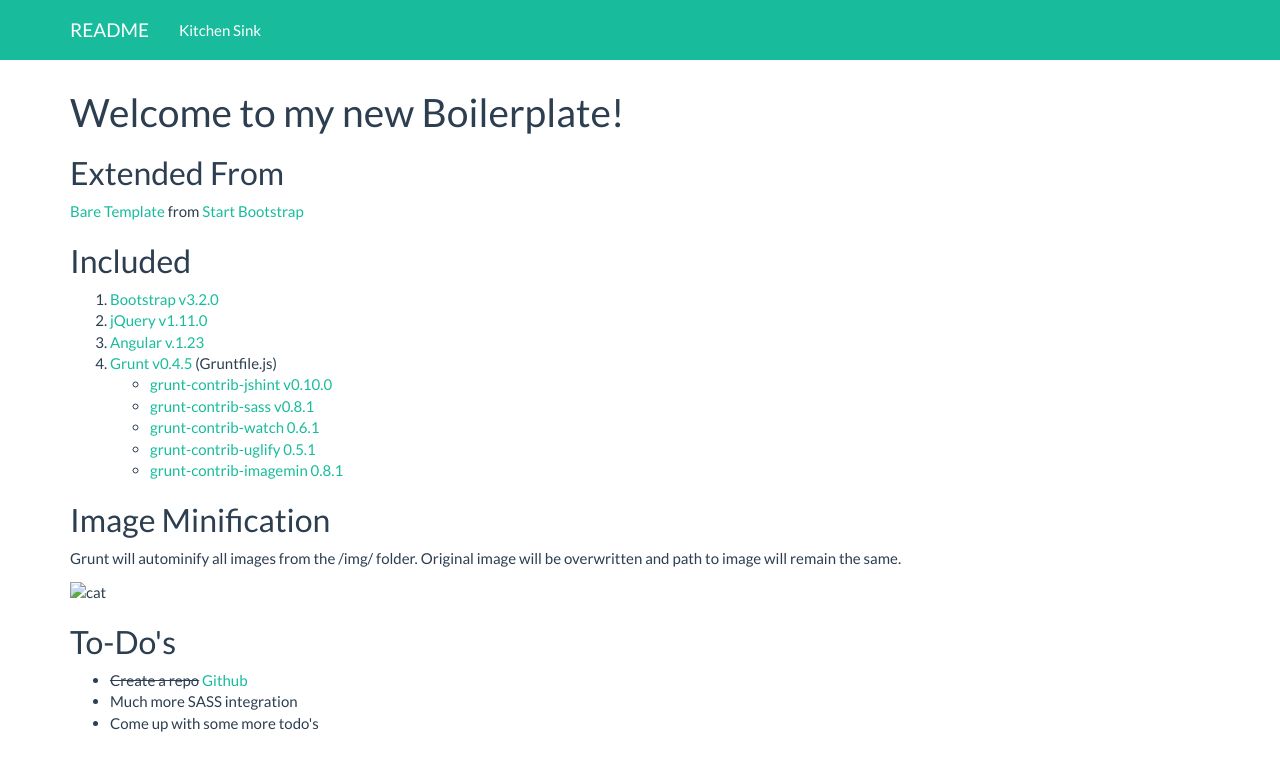
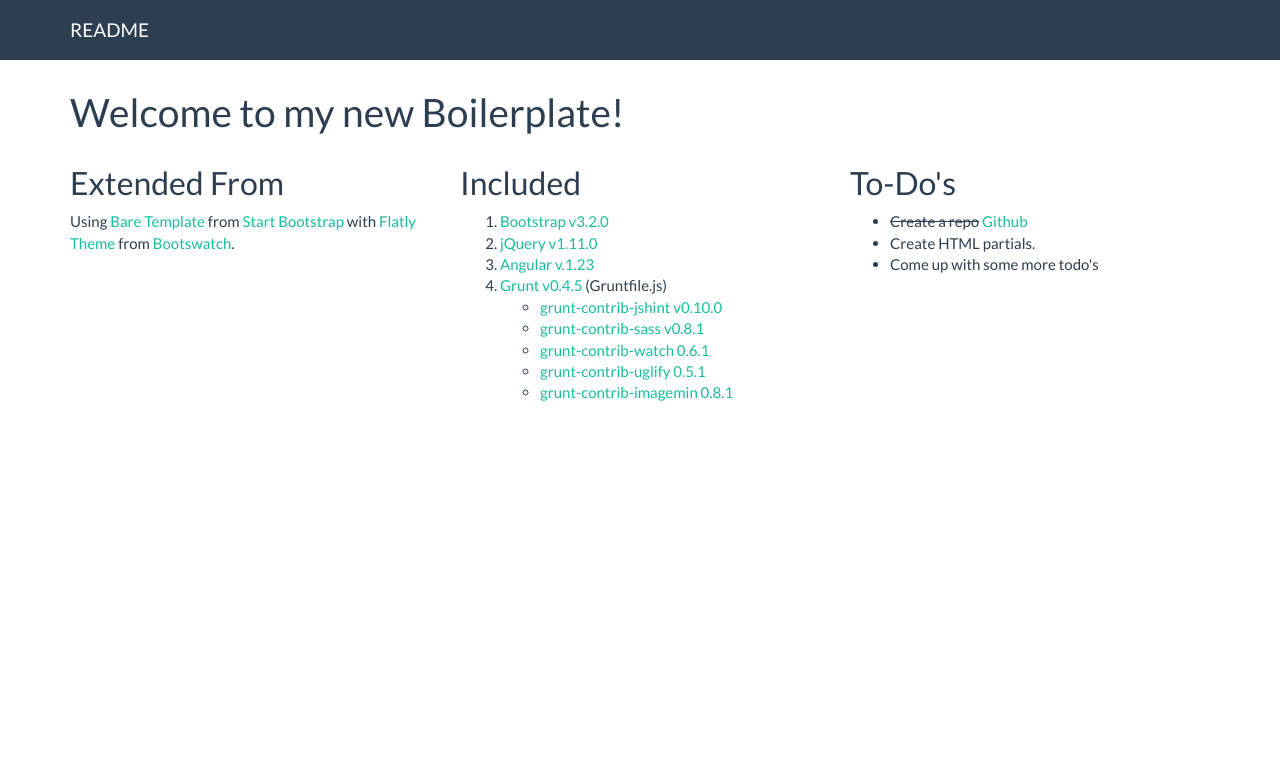
Before and after one commit to 88mpg/boilerplate, a website: page index.html in a window 1280 px wide. Drawn offline with Linux system fonts and the light colour scheme.

Commit message:
3col index

```diff
--- a/index.html
+++ b/index.html
@@ -42,7 +42,7 @@
 <body>
 
     <!-- Navigation -->
-    <nav class="navbar navbar-inverse navbar-fixed-top" role="navigation">
+    <nav class="navbar navbar-default navbar-fixed-top" role="navigation">
         <div class="container">
             <!-- Brand and toggle get grouped for better mobile display -->
             <div class="navbar-header">
@@ -58,7 +58,7 @@
             <div class="collapse navbar-collapse" id="bs-example-navbar-collapse-1">
                 <ul class="nav navbar-nav">
                     <li>
-                        <a href="kitchen-sink.html">Kitchen Sink</a>
+                        <!-- <a href="kitchen-sink.html">Kitchen Sink</a> -->
                     </li>
                 </ul>
             </div>
@@ -75,9 +75,15 @@
 
             	<h1>Welcome to my new Boilerplate!</h1>
 
+            </div>
+            <div class="col-lg-4">
+
                 <h2>Extended From</h2>
 
-                <a href="//github.com/IronSummitMedia/startbootstrap/tree/gh-pages/templates/bare" target="_blank">Bare Template</a> from <a href="//startbootstrap.com" target="_blank">Start Bootstrap</a>
+                Using <a href="//github.com/IronSummitMedia/startbootstrap/tree/gh-pages/templates/bare" target="_blank">Bare Template</a> from <a href="//startbootstrap.com" target="_blank">Start Bootstrap</a> with <a href="https://github.com/thomaspark/bootswatch/tree/gh-pages/flatly">Flatly Theme</a> from <a href="http://bootswatch.com/">Bootswatch</a>.
+
+            </div>
+            <div class="col-lg-4">
 
                 <h2>Included</h2>
 
@@ -97,17 +103,21 @@
                     </li>
                 </ol>
 
-                <h2>Image Minification</h2>
+            </div>
+            <div class="col-lg-4">
+
+<!--                 <h2>Image Minification</h2>
 
                 <p>Grunt will autominify all images from the /img/ folder. Original image will be overwritten and path to image will remain the same.</p>
 
-                <img src="img/cat.png" alt="cat">
+                <img src="img/cat.png" alt="cat"> -->
 
                 <h2>To-Do's</h2>
 
                 <ul>
                     <li><span class="done">Create a repo</span> <a href="//github.com/88mpg/boilerplate">Github</a></li>
-                    <li>Much more SASS integration</li>
+                    <!-- <li>Much more SASS integration</li> -->
+                    <li>Create HTML partials.</li>
                     <li>Come up with some more todo's</li>
                 </ul>
 
```
